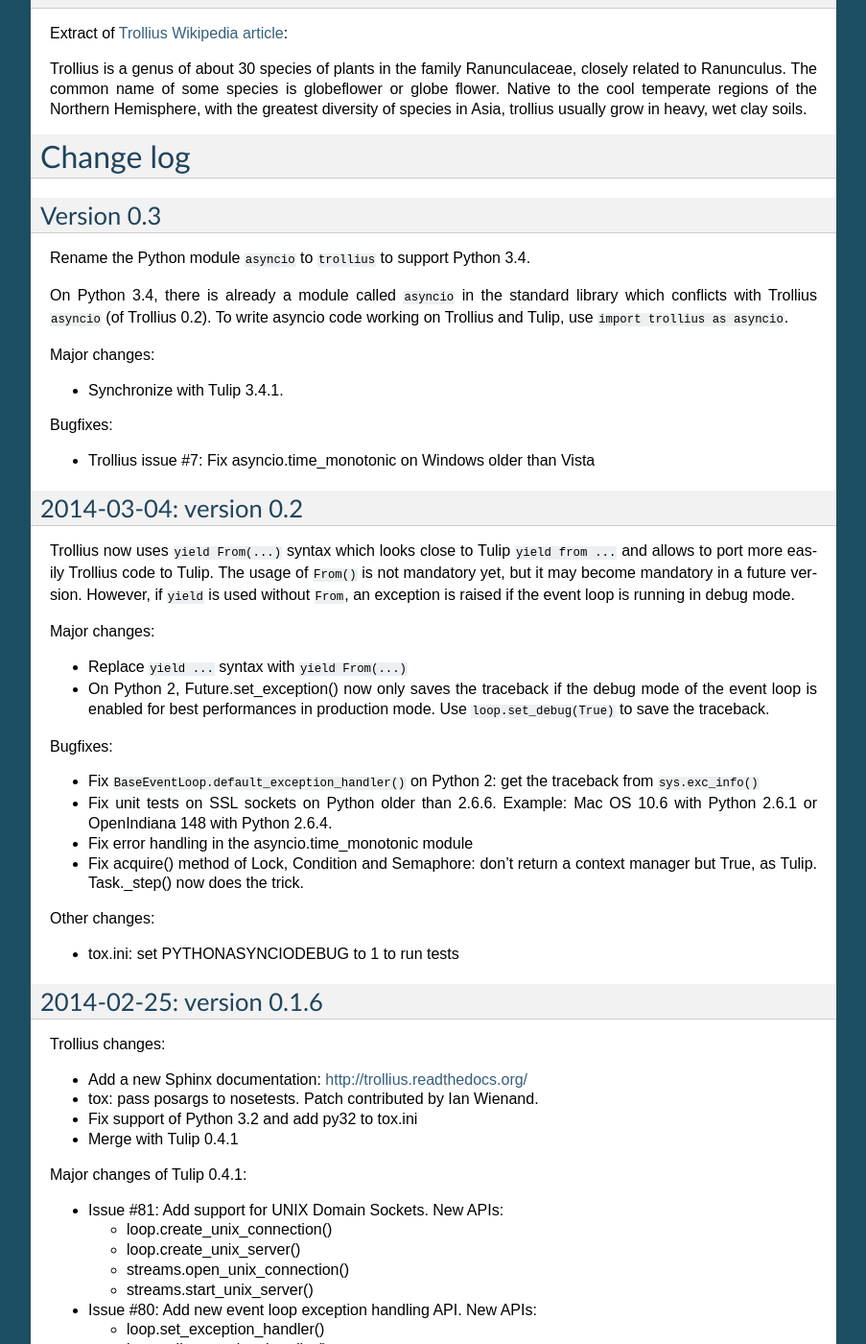
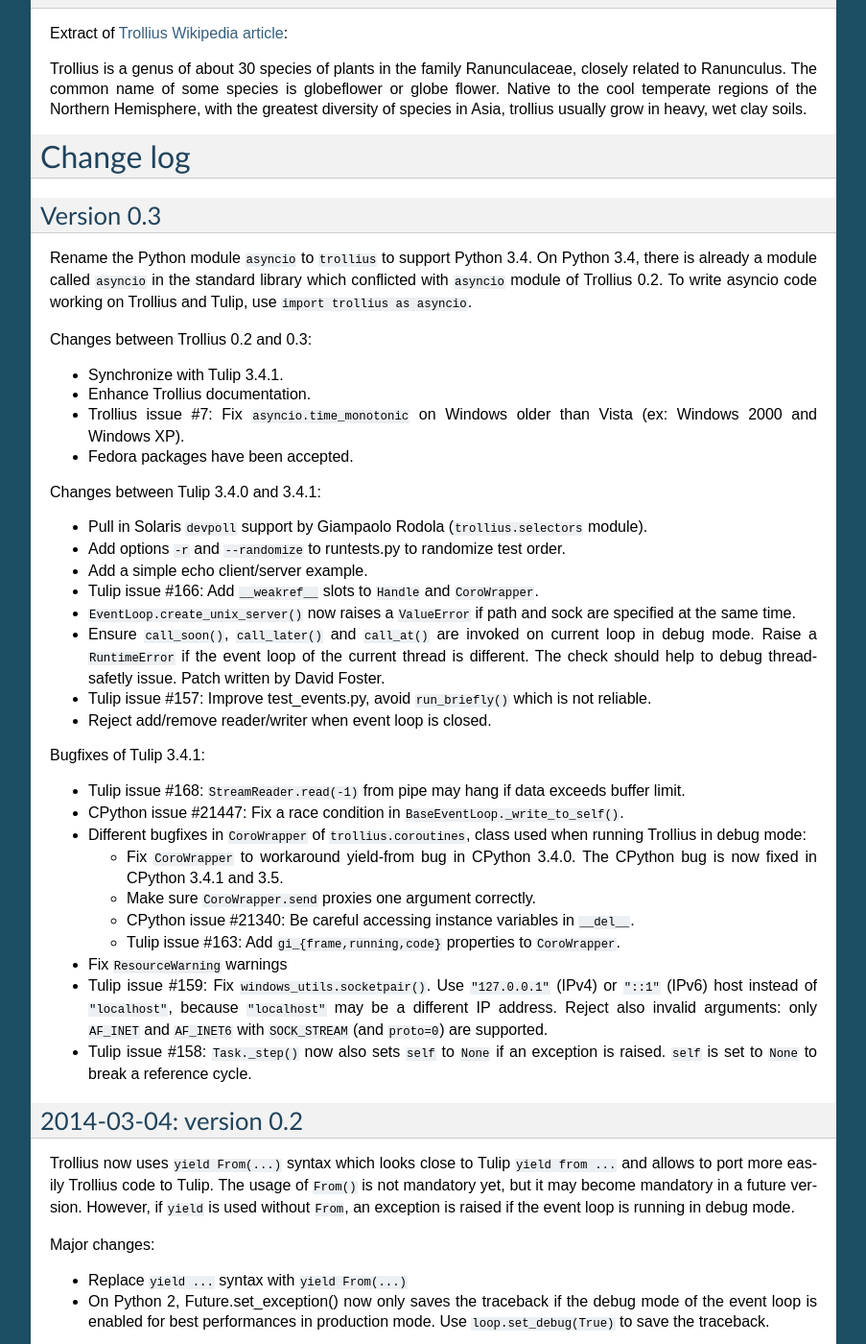
Before and after one commit to openstack-archive/deb-python-trollius, a Sphinx documentation site: the page built from doc/index.rst, in a window 1280 px wide and 1400 px high, scrolled down 5247 px. Shown: the whole window at 96% size, without its empty margins (198-1101 px from the left). Built offline with Sphinx 7.4.7, drawn with Linux system fonts in a browser that asks for light colours.

Commit message:
write Tulip 3.4 -> 3.4.1 changelog

```diff
--- a/doc/index.rst
+++ b/doc/index.rst
@@ -344,19 +344,63 @@ Change log
 Version 0.3
 -----------
 
-Rename the Python module ``asyncio`` to ``trollius`` to support Python 3.4.
-
-On Python 3.4, there is already a module called ``asyncio`` in the standard
-library which conflicts with Trollius ``asyncio`` (of Trollius 0.2). To write
+Rename the Python module ``asyncio`` to ``trollius`` to support Python 3.4. On
+Python 3.4, there is already a module called ``asyncio`` in the standard
+library which conflicted with ``asyncio`` module of Trollius 0.2. To write
 asyncio code working on Trollius and Tulip, use ``import trollius as asyncio``.
 
-Major changes:
+Changes between Trollius 0.2 and 0.3:
 
 * Synchronize with Tulip 3.4.1.
+* Enhance Trollius documentation.
+* Trollius issue #7: Fix ``asyncio.time_monotonic`` on Windows older than
+  Vista (ex: Windows 2000 and Windows XP).
+* Fedora packages have been accepted.
 
-Bugfixes:
+Changes between Tulip 3.4.0 and 3.4.1:
 
-* Trollius issue #7: Fix asyncio.time_monotonic on Windows older than Vista
+* Pull in Solaris ``devpoll`` support by Giampaolo Rodola
+  (``trollius.selectors`` module).
+* Add options ``-r`` and ``--randomize`` to runtests.py to randomize test
+  order.
+* Add a simple echo client/server example.
+* Tulip issue #166: Add ``__weakref__`` slots to ``Handle`` and
+  ``CoroWrapper``.
+* ``EventLoop.create_unix_server()`` now raises a ``ValueError`` if path and
+  sock are specified at the same time.
+* Ensure ``call_soon()``, ``call_later()`` and ``call_at()`` are invoked on
+  current loop in debug mode. Raise a ``RuntimeError`` if the event loop of the
+  current thread is different.  The check should help to debug thread-safetly
+  issue. Patch written by David Foster.
+* Tulip issue #157: Improve test_events.py, avoid ``run_briefly()`` which is
+  not reliable.
+* Reject add/remove reader/writer when event loop is closed.
+
+Bugfixes of Tulip 3.4.1:
+
+* Tulip issue #168: ``StreamReader.read(-1)`` from pipe may hang if
+  data exceeds buffer limit.
+* CPython issue #21447: Fix a race condition in
+  ``BaseEventLoop._write_to_self()``.
+* Different bugfixes in ``CoroWrapper`` of ``trollius.coroutines``, class used
+  when running Trollius in debug mode:
+
+  - Fix ``CoroWrapper`` to workaround yield-from bug in CPython 3.4.0. The
+    CPython bug is now fixed in CPython 3.4.1 and 3.5.
+  - Make sure ``CoroWrapper.send`` proxies one argument correctly.
+  - CPython issue #21340: Be careful accessing instance variables in ``__del__``.
+  - Tulip issue #163: Add ``gi_{frame,running,code}`` properties to
+    ``CoroWrapper``.
+
+* Fix ``ResourceWarning`` warnings
+* Tulip issue #159: Fix ``windows_utils.socketpair()``. Use ``"127.0.0.1"``
+  (IPv4) or ``"::1"`` (IPv6) host instead of ``"localhost"``, because
+  ``"localhost"`` may be a different IP address. Reject also invalid arguments:
+  only ``AF_INET`` and ``AF_INET6`` with ``SOCK_STREAM`` (and ``proto=0``) are
+  supported.
+* Tulip issue #158: ``Task._step()`` now also sets ``self`` to ``None`` if an
+  exception is raised. ``self`` is set to ``None`` to break a reference cycle.
+
 
 2014-03-04: version 0.2
 -----------------------
```
